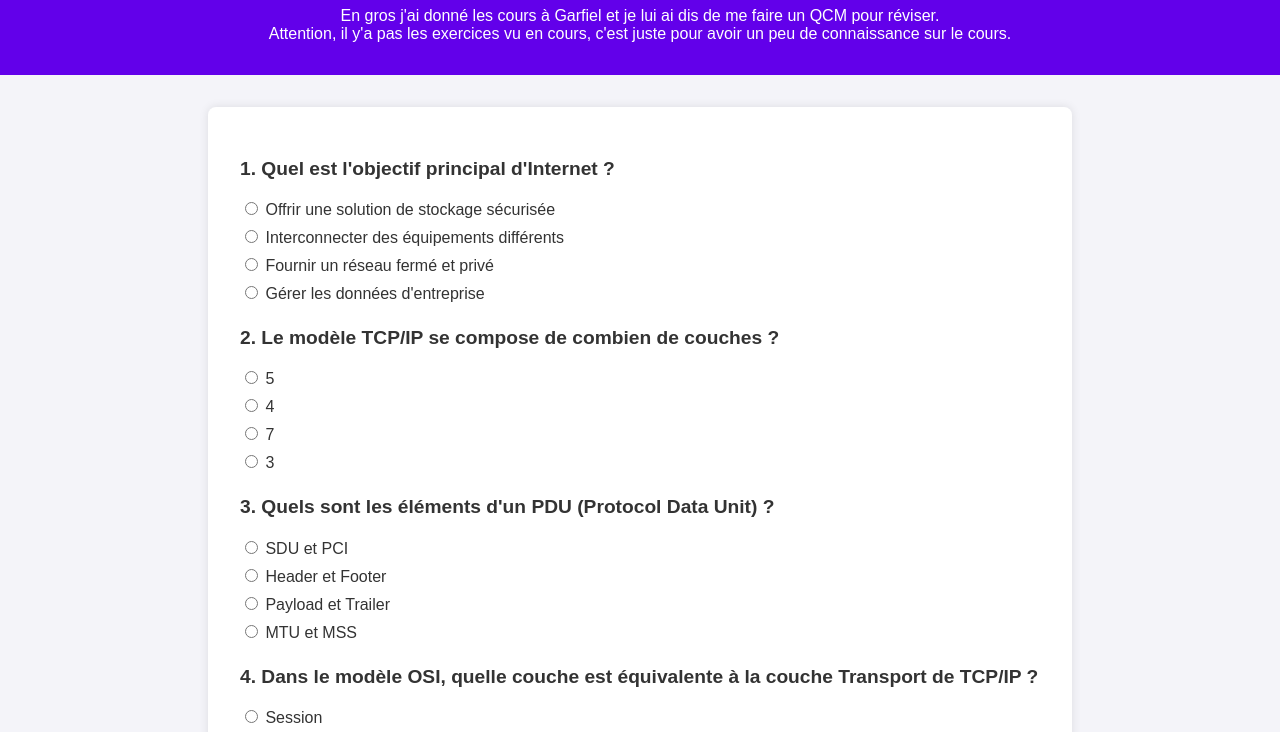
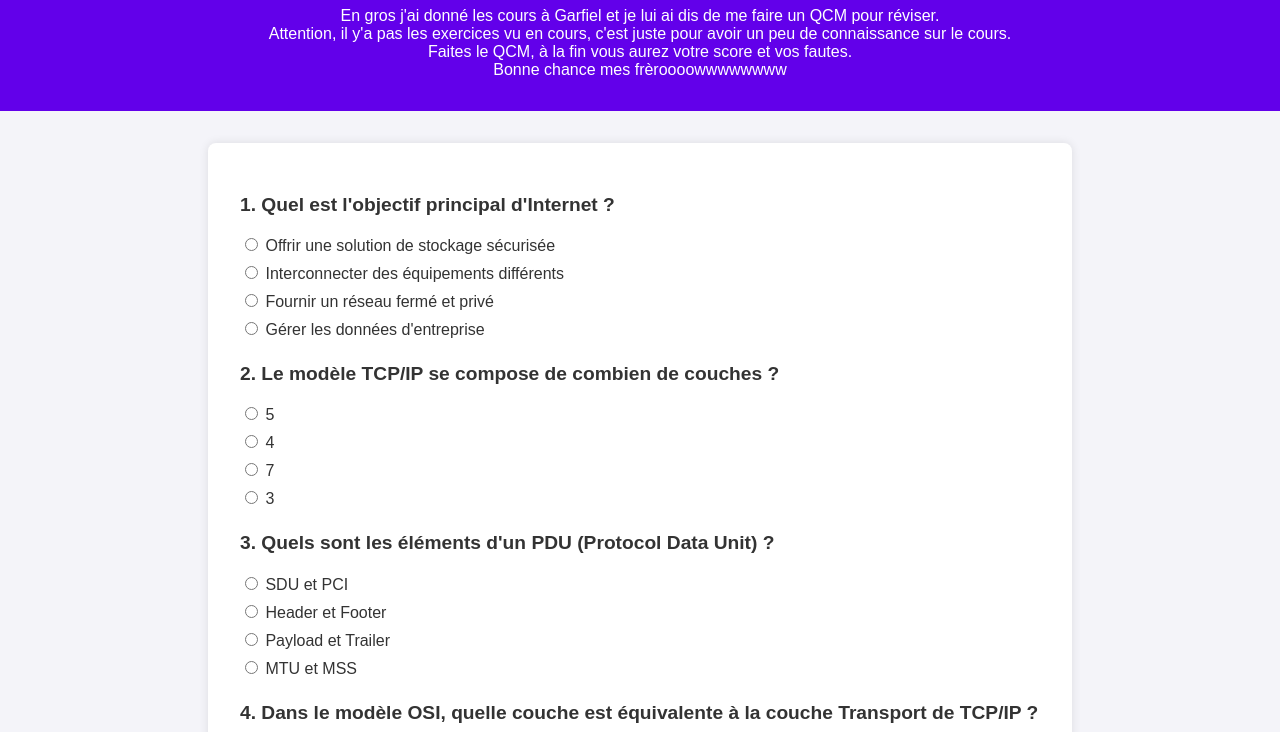
Before and after one commit to Athavv/revision, a plain HTML site: page index.html in a window 1280 px wide. Shown: the part 89-821 px from the top of the page. Drawn offline with Linux system fonts and the light colour scheme.

Commit message:
16/12/2024 à 00:50

```diff
--- a/index.html
+++ b/index.html
@@ -63,6 +63,8 @@
         <h1>Révision Partiel ZAIDI</h1>
         <p>En gros j'ai donné les cours à Garfiel et je lui ai dis de me faire un QCM pour réviser.
             <br> Attention, il y'a pas les exercices vu en cours, c'est juste pour avoir un peu de connaissance sur le cours.
+            <br>Faites le QCM, à la fin vous aurez votre score et vos fautes.<br>
+            Bonne chance mes frèroooowwwwwwww
         </p>
     </header>
     <div class="container">
```
